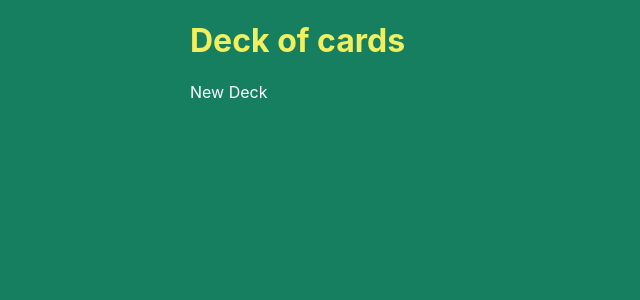
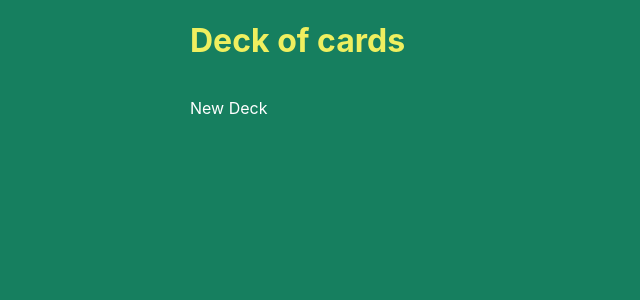
Before and after one commit to nelsoneldoro/deck-of-cards, a React (Create React App) app: page /deck/new in a window 1280 px wide. Shown: the top 300 px of the page, without its empty margins (0-640 px from the left). Built offline with nearby package versions, Linux system fonts and the light colour scheme.

Commit message:
refactor(Layout): improve styles

```diff
--- a/src/components/Layout/Layout.module.css
+++ b/src/components/Layout/Layout.module.css
@@ -1,18 +1,17 @@
 .root {
   background-color: #167F5F;
-
   min-height: 100vh;
   display: flex;
-  flex-direction: column;
   color: white;
 }
 .content {
   max-width: 900px;
-    margin: auto;
-    padding: 0 30px 50px;
-    /* display: flex; */
-    width: 100%;
-    flex: 1;
+  margin: 0 auto;
+  padding: 0 30px 50px;
+  display: flex;
+  width: 100%;
+  flex: 1 1;
+  flex-direction: column;
 }
 .header {
   color: #EFEF5F
```
